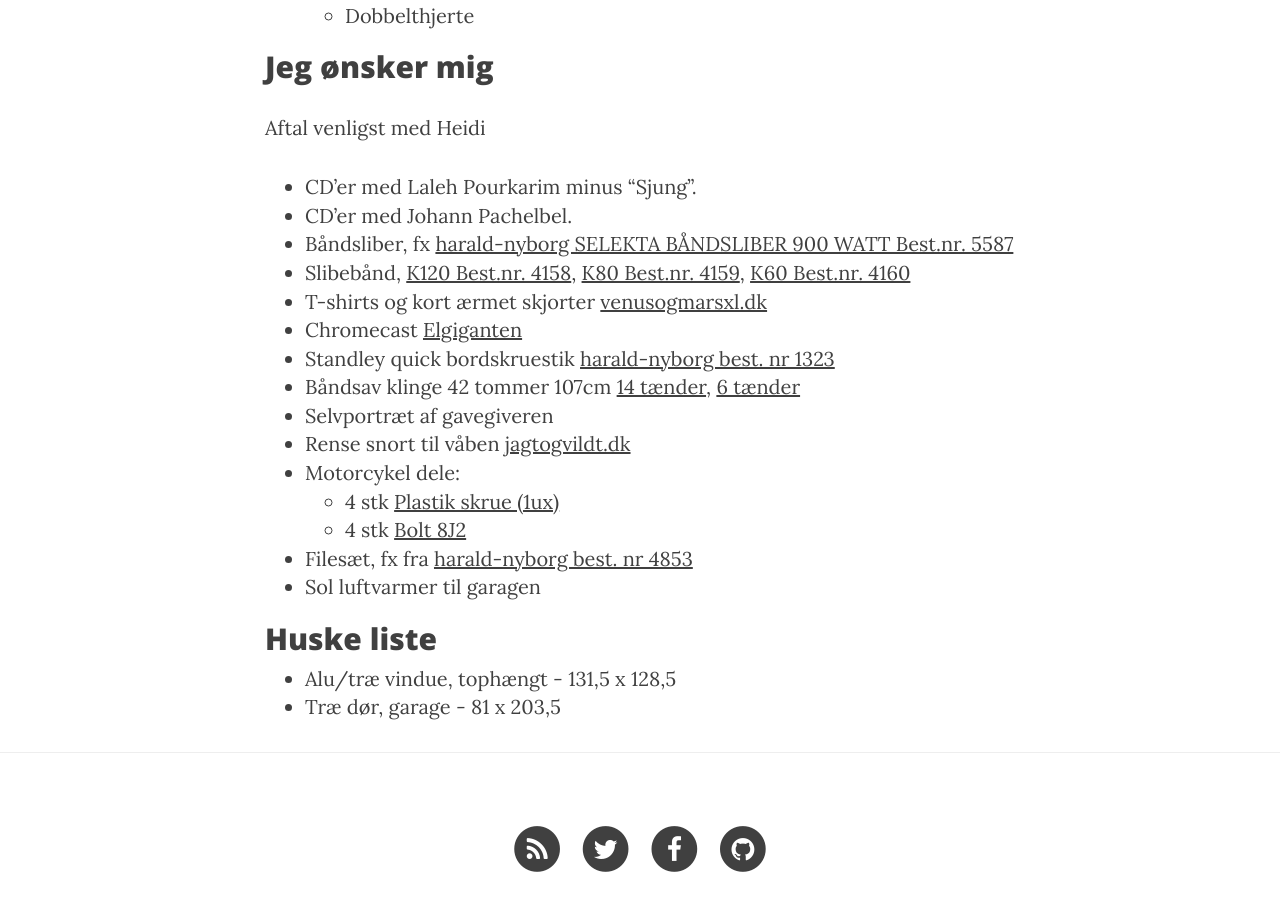
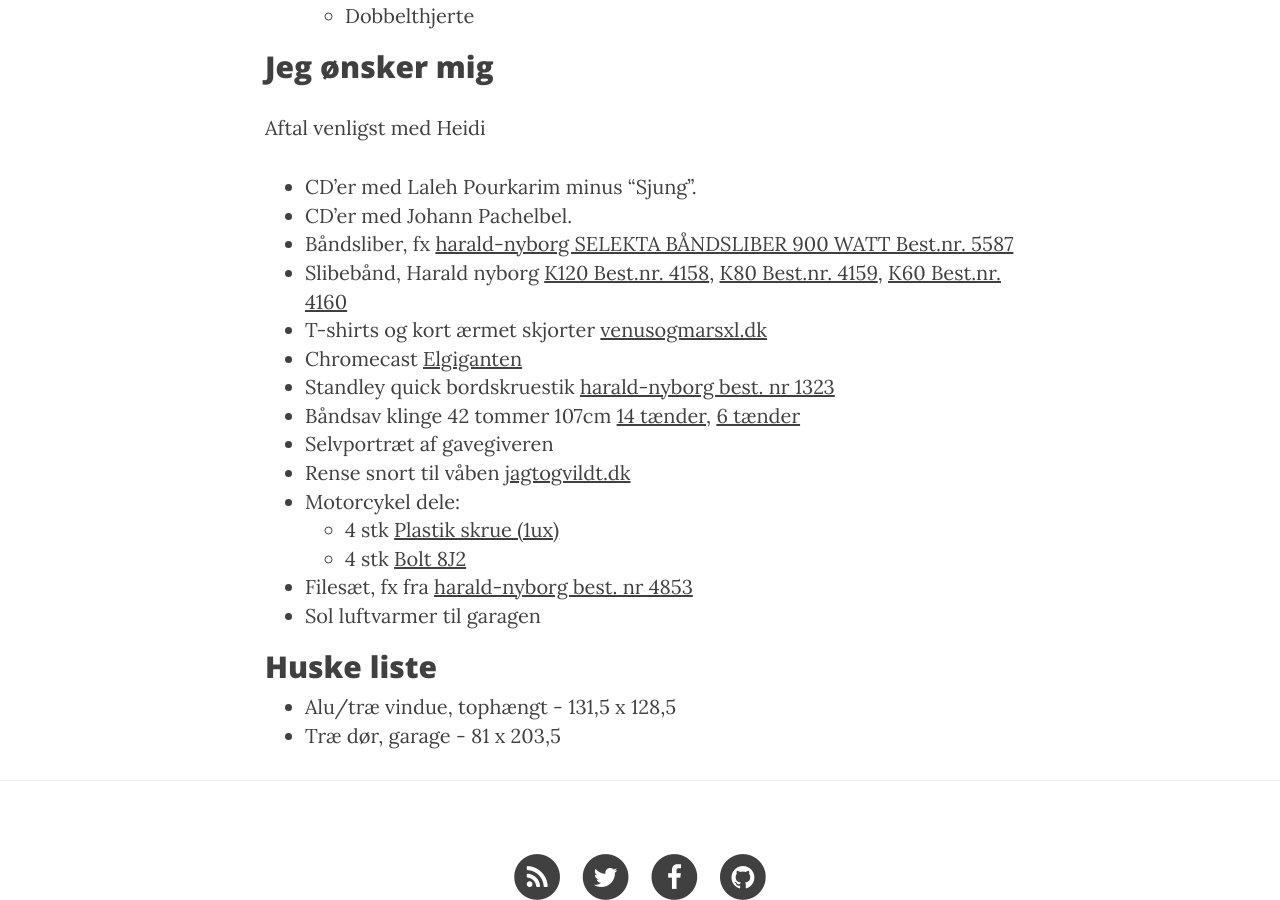
Before and after one commit to clysel/christian.lysel.net, a Jekyll site: the page built from gave.markdown, in a window 1280 px wide and 900 px high, scrolled down 1117 px. Built offline with Jekyll 4.4.1, drawn with Linux system fonts in a browser that asks for light colours; nearby versions of some CDN libraries.

Commit message:
Update gave.markdown

```diff
--- a/gave.markdown
+++ b/gave.markdown
@@ -34,7 +34,7 @@
 * CD'er med Laleh Pourkarim minus "Sjung".
 * CD'er med Johann Pachelbel.
 * Båndsliber, fx [harald-nyborg SELEKTA BÅNDSLIBER 900 WATT Best.nr. 5587](http://www.harald-nyborg.dk/p5587/selekta-baandsliber-900-watt)
-* Slibebånd, [K120 Best.nr. 4158](http://www.harald-nyborg.dk/p4158/slibebaand-75x533-mm-6-stk-k120), [K80 Best.nr. 4159](http://www.harald-nyborg.dk/p4159/slibebaand-75x533-mm-6-stk-k80), [K60 Best.nr. 4160](http://www.harald-nyborg.dk/p4160/slibebaand-75x533-mm-6-stk-k60)
+* Slibebånd, Harald nyborg [K120 Best.nr. 4158](http://www.harald-nyborg.dk/p4158/slibebaand-75x533-mm-6-stk-k120), [K80 Best.nr. 4159](http://www.harald-nyborg.dk/p4159/slibebaand-75x533-mm-6-stk-k80), [K60 Best.nr. 4160](http://www.harald-nyborg.dk/p4160/slibebaand-75x533-mm-6-stk-k60)
 * T-shirts og kort ærmet skjorter [venusogmarsxl.dk](http://www.venusogmarsxl.dk/catalog?section=herrer&amp;search=6xl)
 * Chromecast [Elgiganten](http://www.elgiganten.dk/product/tv-radio/streaming-og-medieafspiller/CHROMECAST/chromecast-inkl-3-maneder-viaplay)
 * Standley quick bordskruestik [harald-nyborg best. nr 1323](http://www.harald-nyborg.dk/p1323/stanley-quick-bordskruestik)
```
